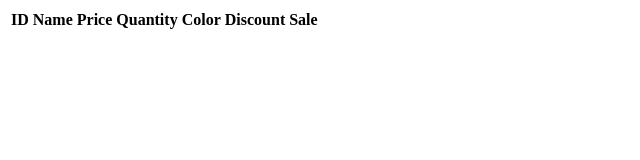
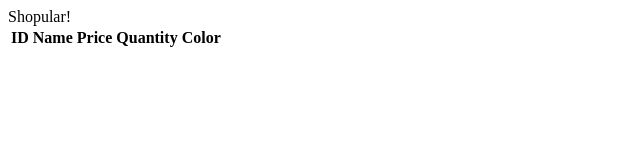
Before and after one commit to jmdembe/shopular, a website: page index.html in a window 1280 px wide. Shown: the whole page, without its empty margins (0-640 px from the left). Drawn offline with nearby package versions, Linux system fonts and the light colour scheme.

Commit message:
Added controller to main

```diff
--- a/index.html
+++ b/index.html
@@ -5,6 +5,8 @@
     <title>Shopular!</title>
   </head>
   <body>
+    <header>Shopular!</header>
+    <main ng-controller='InventoryControl as item'>
       <table>
         <tr>
           <th>ID</th>
@@ -12,14 +14,13 @@
           <th>Price</th>
           <th>Quantity</th>
           <th>Color</th>
-        <th>Discount</th>
-        <th>Sale</th>
         </tr>
+        <tr></tr>
       </table>
-
+    </main>
+    <footer></footer>
     <script src='node_modules/angular/angular.js'></script>
     <script src='js/shopular.module.js'></script>
     <script src='js/shopular.controller.js'></script>
-
   </body>
 </html>
```
Lines whose indentation alone changed are shown as unchanged.
